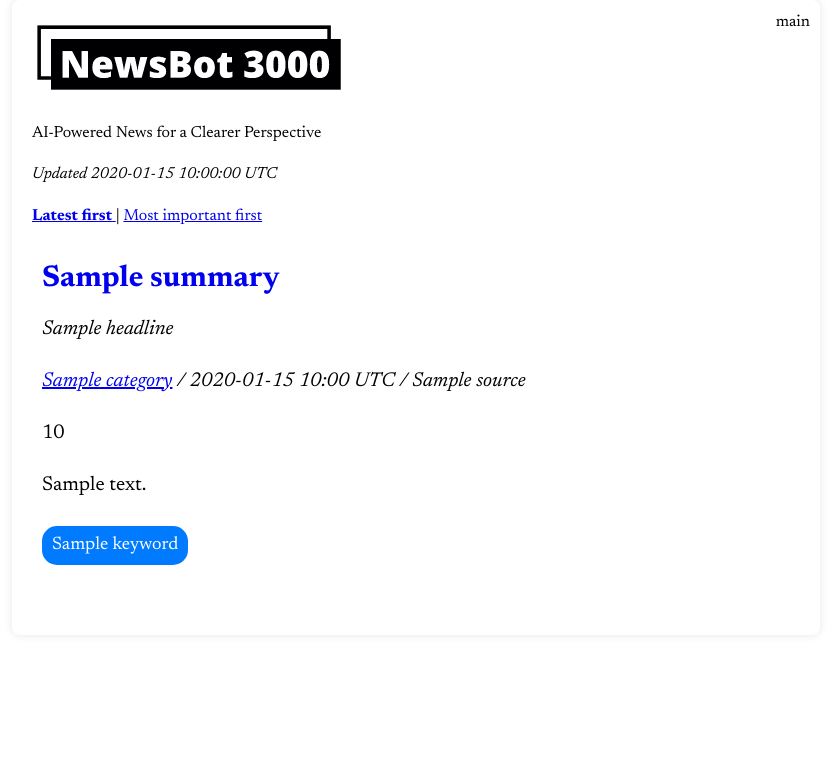
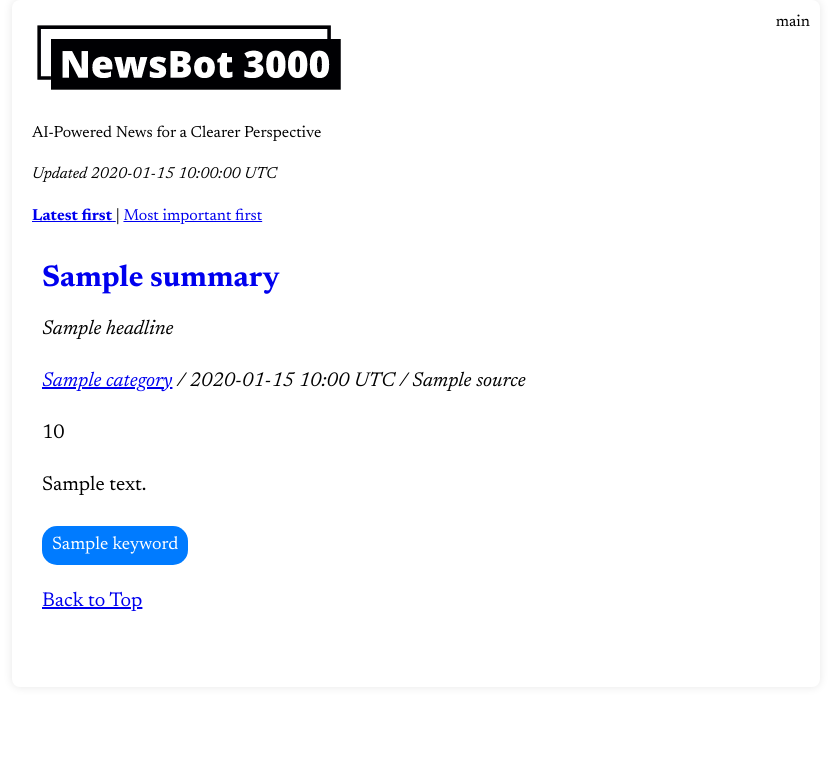
Before and after one commit to regnull/nb3000, a Flask app: page / in a window 1280 px wide. Shown: the top 773 px of the page, without its empty margins (224-1064 px from the left). Run offline with Flask 3, Linux system fonts and the light colour scheme; a database or web service that is not in the repository returns one stand-in record (values such as "Sample title").

Commit message:
back to top

```diff
--- a/web/templates/news.html
+++ b/web/templates/news.html
@@ -59,6 +59,7 @@
                        <a href="/keyword/{{ keyword }}"><span class="keyword-bubble">{{ keyword }}</span></a>
                    {% endfor %}
                </p>
+               <p class="left-align"><a href="#top">Back to Top</a></p>
             </li>
             {% endfor %}
         </ul>
```
